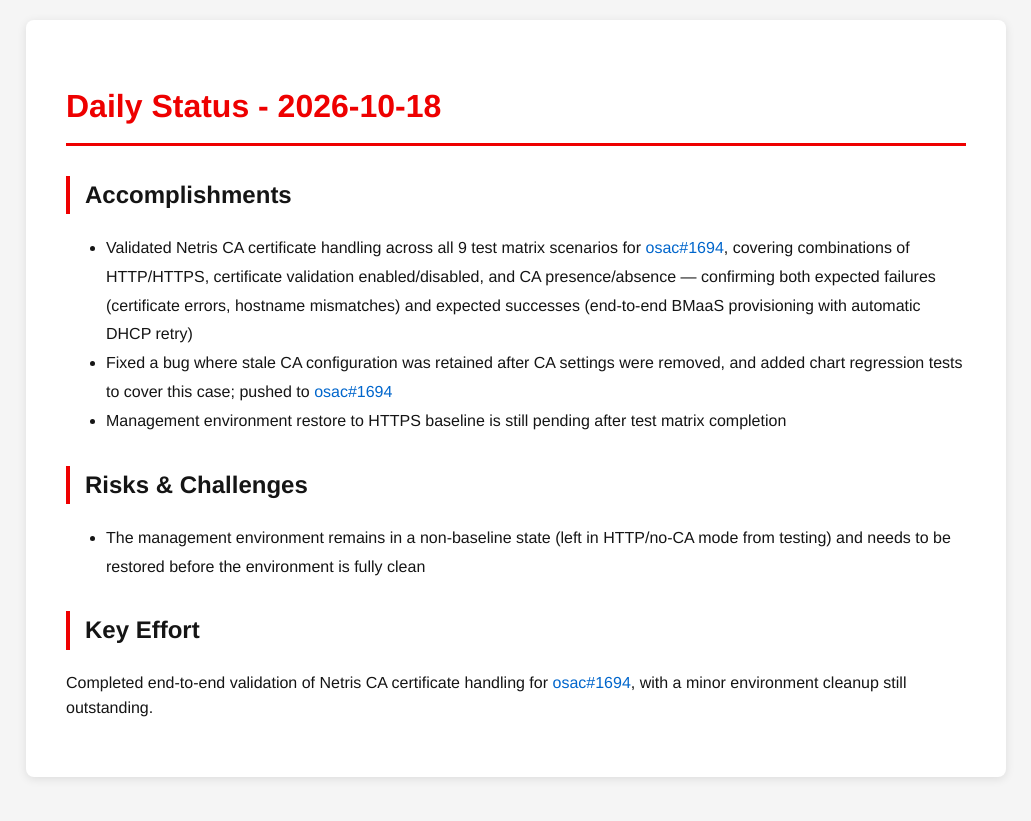
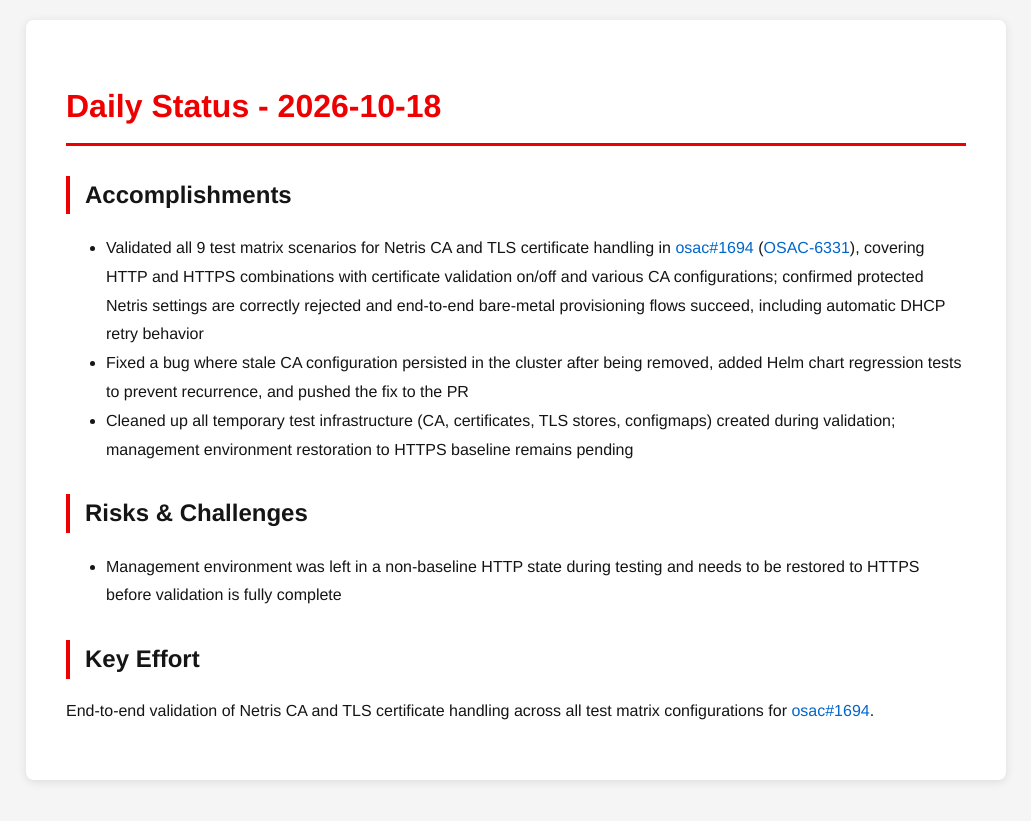
Before and after one commit to tzvatot/daily-status, a Jekyll site: the page built from 2026-10-18.md, in a window 1280 px wide. Shown: the top 821 px of the page, without its empty margins (124-1155 px from the left). Built offline with Jekyll 4.4.1, drawn with Linux system fonts in a browser that asks for light colours.

Commit message:
Daily status update - 2026-10-18

```diff
--- a/2026-10-18.md
+++ b/2026-10-18.md
@@ -7,12 +7,12 @@
 # Daily Status - 2026-10-18
 
 ## Accomplishments
-- Validated Netris CA certificate handling across all 9 test matrix scenarios for [osac#1694](https://github.com/osac-project/osac/pull/1694), covering combinations of HTTP/HTTPS, certificate validation enabled/disabled, and CA presence/absence — confirming both expected failures (certificate errors, hostname mismatches) and expected successes (end-to-end BMaaS provisioning with automatic DHCP retry)
-- Fixed a bug where stale CA configuration was retained after CA settings were removed, and added chart regression tests to cover this case; pushed to [osac#1694](https://github.com/osac-project/osac/pull/1694)
-- Management environment restore to HTTPS baseline is still pending after test matrix completion
+- Validated all 9 test matrix scenarios for Netris CA and TLS certificate handling in [osac#1694](https://github.com/osac-project/osac/pull/1694) ([OSAC-6331](https://redhat.atlassian.net/browse/OSAC-6331)), covering HTTP and HTTPS combinations with certificate validation on/off and various CA configurations; confirmed protected Netris settings are correctly rejected and end-to-end bare-metal provisioning flows succeed, including automatic DHCP retry behavior
+- Fixed a bug where stale CA configuration persisted in the cluster after being removed, added Helm chart regression tests to prevent recurrence, and pushed the fix to the PR
+- Cleaned up all temporary test infrastructure (CA, certificates, TLS stores, configmaps) created during validation; management environment restoration to HTTPS baseline remains pending
 
 ## Risks & Challenges
-- The management environment remains in a non-baseline state (left in HTTP/no-CA mode from testing) and needs to be restored before the environment is fully clean
+- Management environment was left in a non-baseline HTTP state during testing and needs to be restored to HTTPS before validation is fully complete
 
 ## Key Effort
-Completed end-to-end validation of Netris CA certificate handling for [osac#1694](https://github.com/osac-project/osac/pull/1694), with a minor environment cleanup still outstanding.
+End-to-end validation of Netris CA and TLS certificate handling across all test matrix configurations for [osac#1694](https://github.com/osac-project/osac/pull/1694).
```
